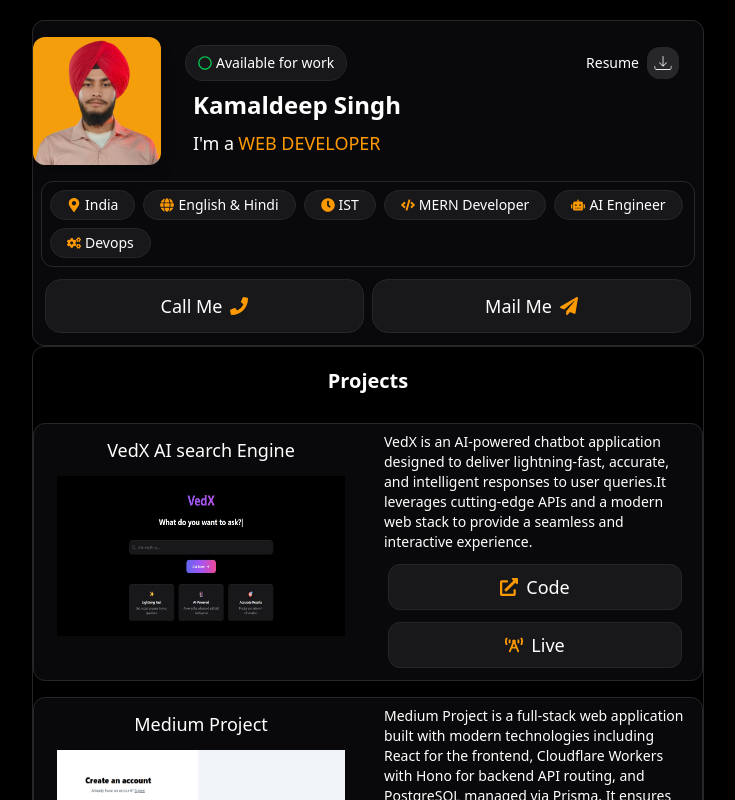
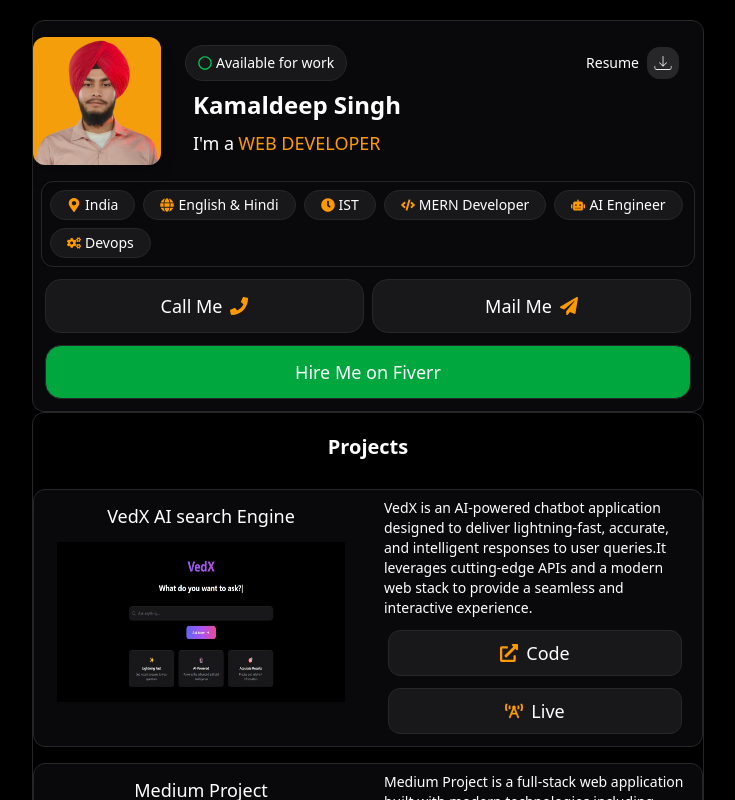
Before and after one commit to Kamaldeep-singh0/my-portfolio, a Next.js app in the folder my-portfolio/: page / in a window 1280 px wide. Shown: the top 800 px of the page, without its empty margins (272-1007 px from the left). Built offline with nearby package versions, Linux system fonts and the light colour scheme.

Commit message:
added-fiverr

```diff
--- a/my-portfolio/app/components/Card.js
+++ b/my-portfolio/app/components/Card.js
@@ -1,5 +1,5 @@
 import React from 'react'
-import { FaMapMarkerAlt, FaGlobe, FaClock, FaCode, FaRobot, FaCogs,FaPaperPlane , FaRegCircle , FaPhone  } from 'react-icons/fa';
+import { FaMapMarkerAlt, FaGlobe, FaClock, FaCode, FaRobot, FaCogs,FaPaperPlane , FaRegCircle , FaPhone ,FaBriefcase } from 'react-icons/fa';
 
 
 function Card() {
@@ -33,7 +33,7 @@
        <div className='text-white rounded-full bg-zinc-900 border-1 border-zinc-800 items-center text-sm px-4 flex  py-1 '> <FaRobot className="text-amber-500  mr-1" /> AI Engineer</div>
        <div className='text-white rounded-full bg-zinc-900 border-1 border-zinc-800 items-center text-sm px-4 flex  py-1'> <FaCogs className="text-amber-500  mr-1" /> Devops</div>
        </div>
-       <div className='grid grid-cols-2 my-2 px-2'>
+       <div className='grid grid-cols-2 mt-2 mb-1 px-2'>
        <a
          href="tel:+916283918770"
          target="_blank"
@@ -47,6 +47,14 @@
          className='text-lg text-white flex justify-center m-1  hover:bg-zinc-800 py-3  rounded-2xl bg-zinc-900 border-1 border-zinc-800 items-center'>
          Mail Me  <FaPaperPlane  className="text-amber-500  ml-2" /> </a>
           </div>
+          <div className=' mb-2 px-2'>
+             <a
+         href="https://www.fiverr.com/s/e6XGWD4"
+         target="_blank"
+         rel="noopener noreferrer"
+         className='text-lg text-white flex justify-center m-1  hover:bg-green-500 py-3  rounded-2xl bg-green-600 border-1 border-zinc-800 items-center'>
+         Hire Me on Fiverr  </a>
+          </div>
     </div>
   )
 }
```
